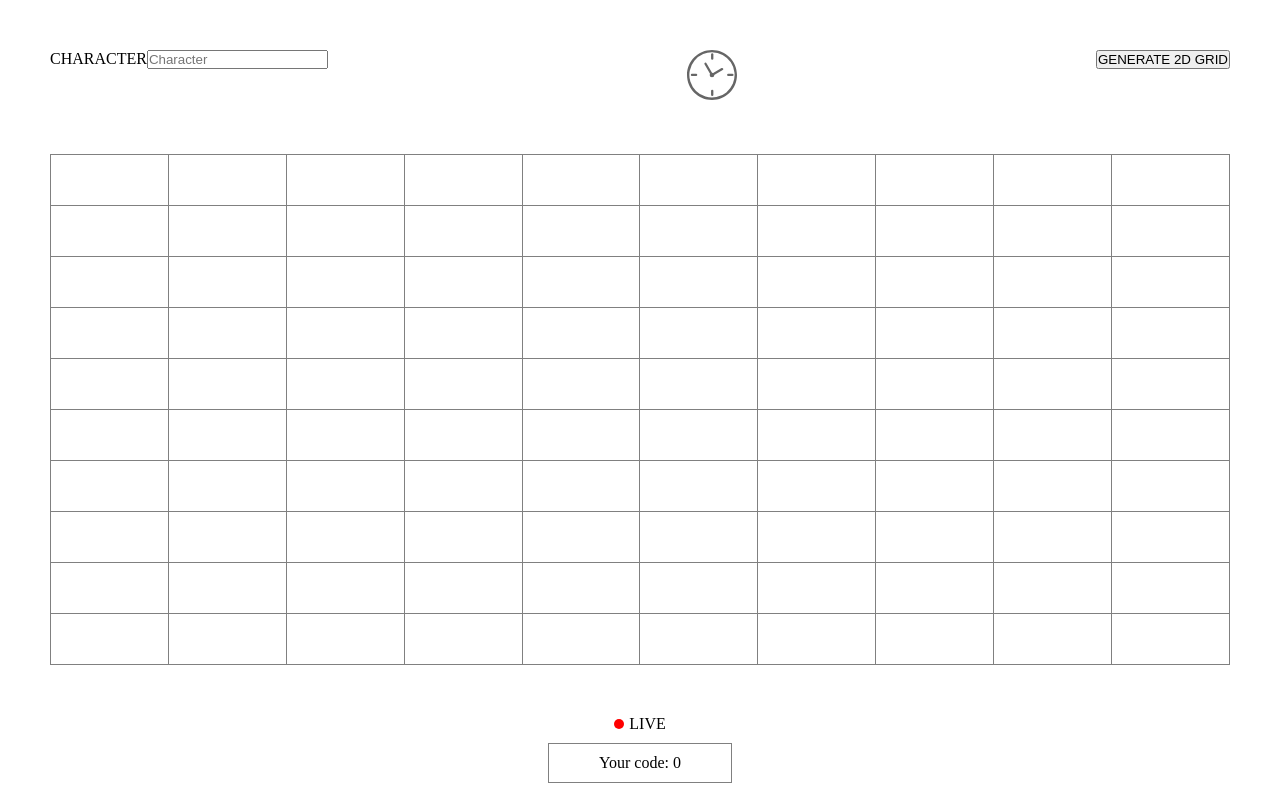
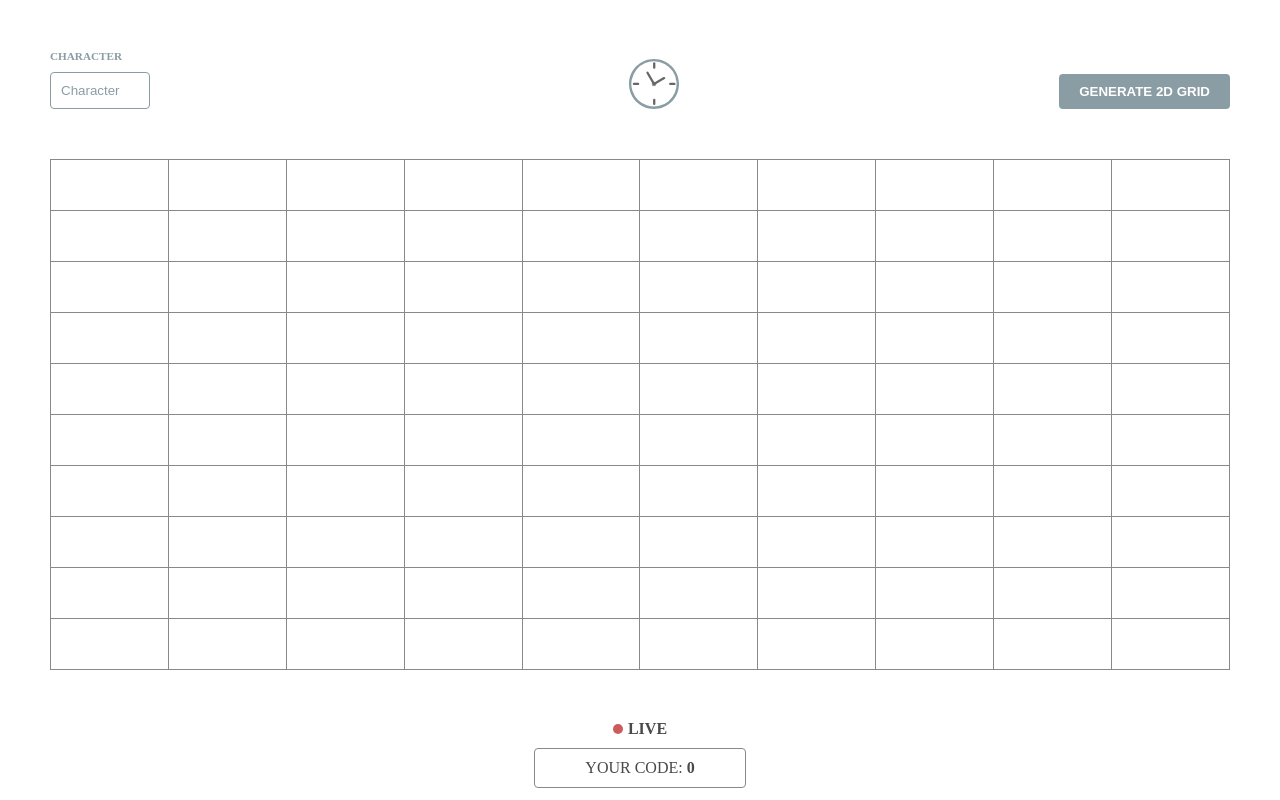
Before and after one commit to yagura95/grid, a React (Vite) app in the folder frontend/: page / in a window 1280 px wide. Built offline with nearby package versions, Linux system fonts and the light colour scheme.

Commit message:
layout colors and positioning

```diff
--- a/frontend/src/App.css
+++ b/frontend/src/App.css
@@ -8,12 +8,18 @@ header {
   margin-bottom: 50px;
 }
 
+.header-item {
+  display: flex;
+  justify-content: flex-end;
+  flex-direction: column;
+}
+
 .grid {
   display: grid;
   grid-template-columns: repeat(10, minmax(5%, auto));
   grid-gap: 1px;
-  background-color: grey;
-  border: 1px solid grey;
+  background-color: var(--grey);
+  border: 1px solid var(--grey);
   margin-bottom: 50px;
 }
 
@@ -21,14 +27,51 @@ header {
   width: 100%;
   height: 50px;
   padding: 5px;
-  background-color: white;
+  background-color: var(--white);
   display: flex;
   justify-content: center;
   align-items: center;
 }
 
+#secret-code-label {
+  margin-bottom: 10px;
+  font-size: 0.7rem;
+  color: var(--light-grey);
+  font-weight: 600;
+}
+
+#secret-code-input {
+  width: 50%;
+  padding: 10px;
+  border-radius: 4px;
+  border: 1px solid var(--light-grey);
+}
+
+#secret-code-input::placeholder {
+  color: var(--light-grey);
+}
+
 #clock {
   width: 50px;
+}
+
+#generate-btn {
+  outline: none;
+  border: none;
+  border-radius: 4px;
+  padding: 10px 20px;
+  color: var(--white);
+  background-color: var(--light-grey);
+  font-weight: 600;
+}
+
+#generate-btn:hover {
+  cursor: pointer;
+  opacity: 0.8;
+}
+
+#generate-btn:active {
+  opacity: 0.6;
 }
 
 .code-secret-container {
@@ -39,13 +82,22 @@ header {
 }
 
 .code-secret {
-  border: 1px solid grey;
+  color: var(--dark-grey);
+  border: 1px solid var(--grey);
+  border-radius: 4px;
   padding: 10px 50px;
   width: fit-content;
 }
 
+#code > span {
+  color: var(--dark-grey);
+  font-weight: 600;
+}
+
 #live {
   margin-bottom: 10px;
+  color: var(--dark-grey);
+  font-weight: 600;
 }
 
 #red-ball {
@@ -54,5 +106,5 @@ header {
   height: 10px;
   margin-right: 5px;
   border-radius: 50%;
-  background-color: red;
+  background-color: #cc5c5c;
 }
--- a/frontend/src/App.tsx
+++ b/frontend/src/App.tsx
@@ -111,14 +111,14 @@ function App() {
   return <div className="container">
     <header>
       <div className="header-item">
-        <label htmlFor="char">CHARACTER</label>
-        <input maxLength={1} placeholder="Character" name="char" type="text" onChange={updateChar} value={char}/>
+        <label id="secret-code-label" htmlFor="char">CHARACTER</label>
+        <input id="secret-code-input" maxLength={1} placeholder="Character" name="char" type="text" onChange={updateChar} value={char}/>
       </div>
       <div className="header-item">
         <img alt="clock" id="clock" src="/clock.svg" />
       </div>
       <div className="header-item">
-        <button onPointerUp={generate}>GENERATE 2D GRID</button>
+        <button id="generate-btn" onPointerUp={generate}>GENERATE 2D GRID</button>
       </div>
     </header>
 
@@ -136,7 +136,7 @@ function App() {
         LIVE
       </div>
       <div className="code-secret">
-        <div id="code">Your code: <span>{code}</span></div>
+        <div id="code">YOUR CODE: <span>{code}</span></div>
       </div>
     </div>
   </div>
--- a/frontend/src/index.css
+++ b/frontend/src/index.css
@@ -3,3 +3,10 @@
   padding: 0;
   box-sizing: border-box;
 }
+
+:root {
+  --white: white;
+  --grey: #898989;
+  --light-grey: #8a9da4;
+  --dark-grey: #494949;
+}
```
Also changed, not shown: frontend/public/clock.svg.
